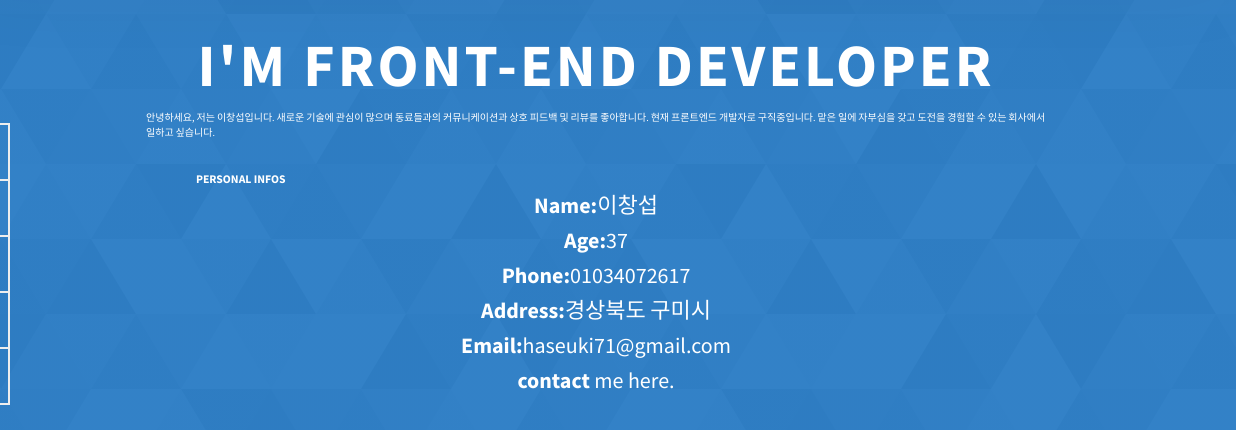
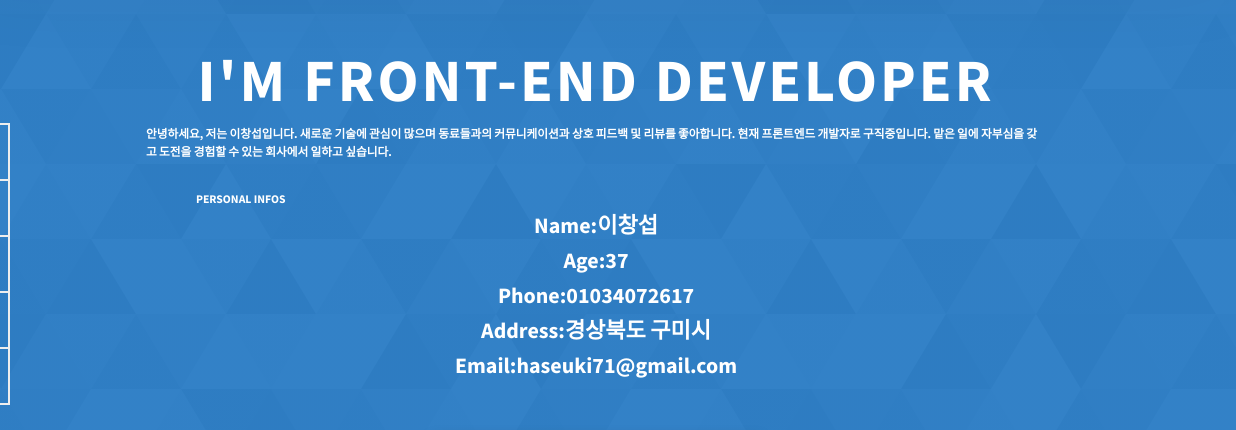
Before and after one commit to leechangseop71/leechangseop71.github.io, a website: page index.html in a window 1280 px wide. Shown: the part 136-566 px from the top of the page, 44-1280 px from the left. Drawn offline with Linux system fonts and the light colour scheme.

Commit message:
---------------------------------------

```diff
--- a/index.html
+++ b/index.html
@@ -85,13 +85,13 @@
     <section class="home-hero">
       <div class="home-hero__content">
         <h2 class="heading-primary">I'M Front-end Developer</h2>
-        <p>
+        <h3>
         안녕하세요, 저는 이창섭입니다.
         새로운 기술에 관심이 많으며 동료들과의 커뮤니케이션과 상호 피드백 및 리뷰를 좋아합니다. 현재 프론트엔드 개발자로 구직중입니다. 맡은 일에 자부심을 갖고 도전을 경험할 수 있는 회사에서 일하고 싶습니다.
-        </p>
+        </h3>
         <div class="home-hero__info">
           <h3 class="home__content-title">PERSONAL INFOS</h3>
-          <p class="text-primary">
+          <h5 class="text-primary">
             <strong>Name:</strong>이창섭
             <br>
             <strong>Age:</strong>37
@@ -102,11 +102,7 @@
             <br>
             <strong>Email:</strong>haseuki71@gmail.com
             <br>
-          <strong>contact</strong> me here.
-          </p>
-          <p>
-
-          </p>
+          </h5>
         </div>
         <div class="home-hero__cta">
           <a href="./#about" class="btn btn--bg">MORE ABOUT ME</a>
```
